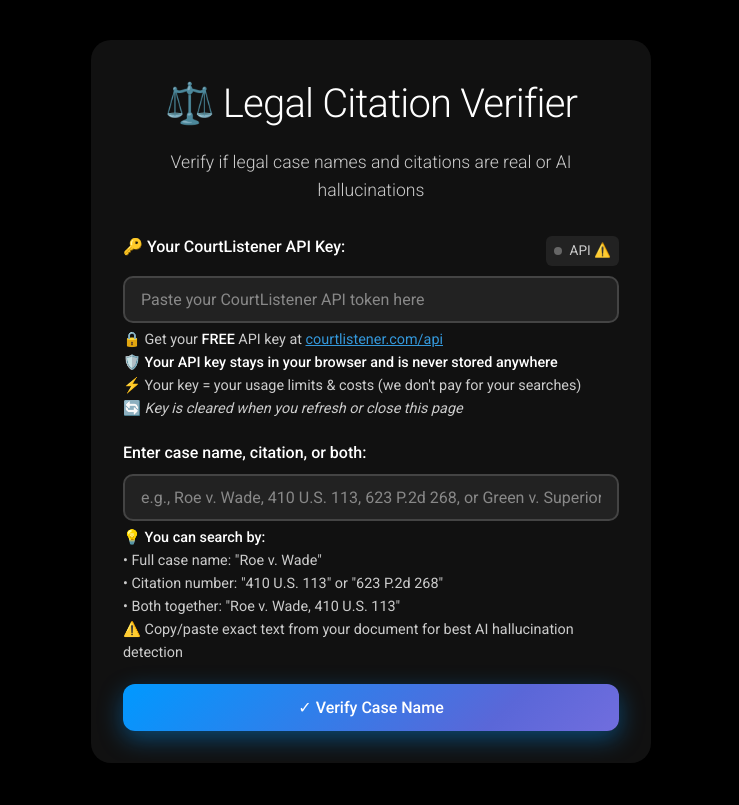
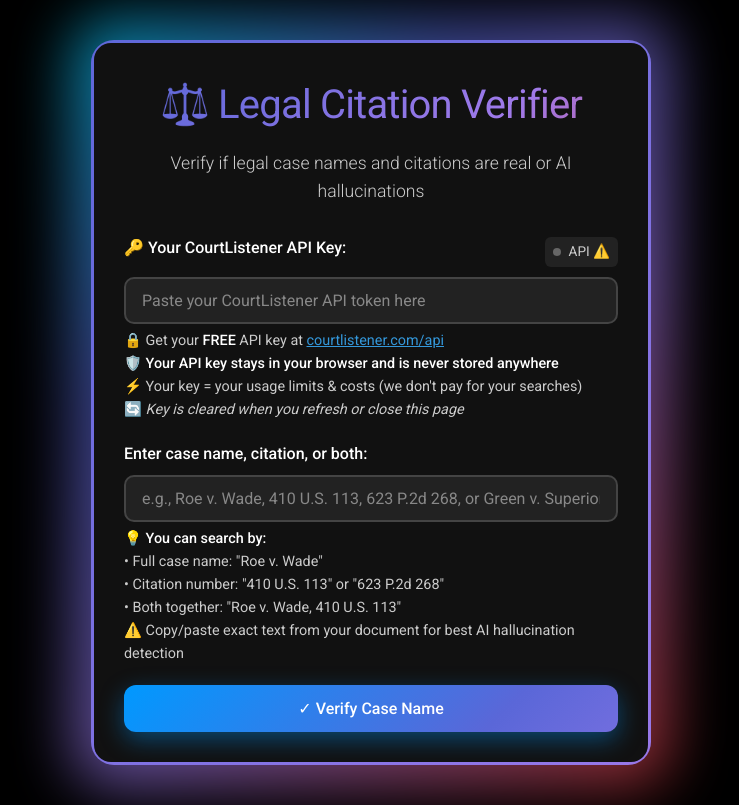
Before and after one commit to marchoag/citecheck, a Flask app: page / in a window 1280 px wide. Shown: the whole page, without its empty margins (269-1008 px from the left). Before the commit the page ends 763 px from the top, so only its background shows below. Run offline with Flask 3, Linux system fonts and the light colour scheme.

Commit message:
Phase 3: Visible glowing app border, input hover effects, gradient title text

```diff
--- a/templates/base.html
+++ b/templates/base.html
@@ -42,36 +42,37 @@
             padding: 30px;
             margin: 20px 0;
             position: relative;
-            overflow: hidden;
-            border: 2px solid transparent;
+            overflow: visible;
+            border: 3px solid transparent;
+            background-clip: padding-box;
         }
 
         .card::before {
             content: '';
             position: absolute;
-            top: -2px;
-            left: -2px;
-            right: -2px;
-            bottom: -2px;
+            top: -3px;
+            left: -3px;
+            right: -3px;
+            bottom: -3px;
             background: var(--card-border-gradient);
             background-size: 400% 400%;
-            border-radius: 22px;
-            z-index: -2;
+            border-radius: 23px;
+            z-index: -1;
             animation: gradient-shift 6s ease-in-out infinite;
         }
 
         .card::after {
             content: '';
             position: absolute;
-            top: -10px;
-            left: -10px;
-            right: -10px;
-            bottom: -10px;
+            top: -15px;
+            left: -15px;
+            right: -15px;
+            bottom: -15px;
             background: var(--card-border-gradient);
-            border-radius: 30px;
-            opacity: 0.3;
-            filter: blur(20px);
-            z-index: -3;
+            border-radius: 35px;
+            opacity: 0.4;
+            filter: blur(25px);
+            z-index: -2;
             animation: glow-pulse 4s ease-in-out infinite;
         }
 
@@ -100,9 +101,14 @@
             text-align: center;
             margin-bottom: 12px;
             font-size: 2.5rem;
-            font-weight: 300;
-            color: #ffffff;
+            font-weight: 400;
+            background: var(--primary-gradient);
+            background-size: 300% 300%;
+            -webkit-background-clip: text;
+            -webkit-text-fill-color: transparent;
+            background-clip: text;
             letter-spacing: -0.02em;
+            animation: gradient-shift 8s ease-in-out infinite;
         }
 
         .subtitle {
```
Also changed, not shown: other parts of templates/base.html (+34 -5 lines).
